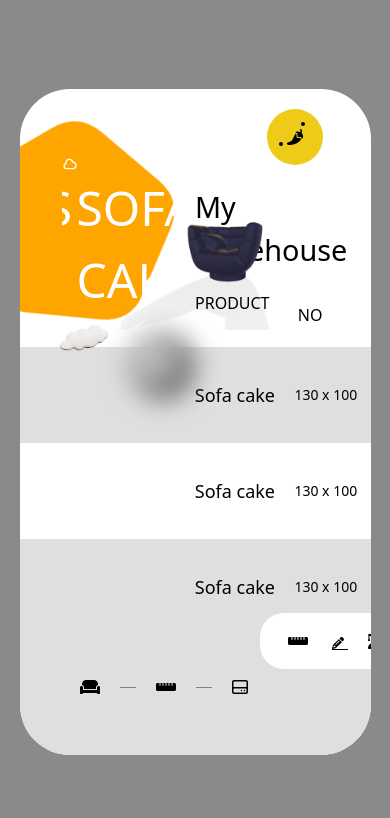
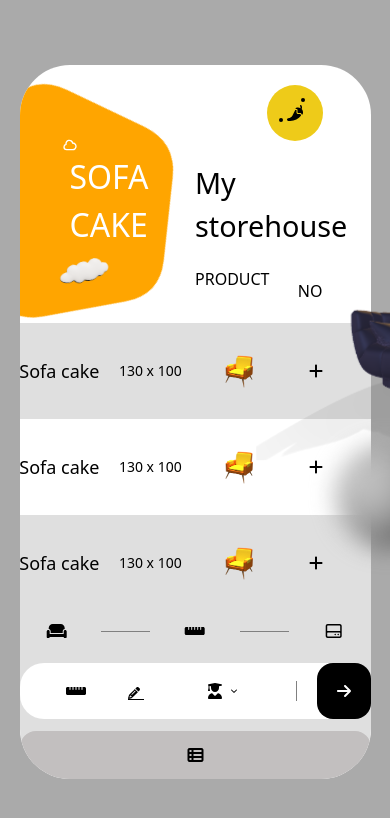
Before and after one commit to DevYemi/twitter-design-1, a React (Create React App) app: page / in a window 390 px wide. Shown: the top 818 px of the page. Built offline with nearby package versions, Linux system fonts and the light colour scheme.

Commit message:
fiexed animation bug

```diff
--- a/src/App.js
+++ b/src/App.js
@@ -1,7 +1,7 @@
 import { FontAwesomeIcon } from '@fortawesome/react-fontawesome';
 import { faPepperHot, faPlus, faCouch, faRulerHorizontal, faPencil, faUserGraduate, faAngleDown, faArrowRight, faTableList } from '@fortawesome/free-solid-svg-icons'
 import { CloudIcon } from '@heroicons/react/outline'
-import { datas, animatedImages } from './data'
+import { datas, decor } from './data'
 import './App.css';
 import { faHardDrive } from '@fortawesome/free-regular-svg-icons';
 import { animation } from './gsapAnimation';
@@ -10,13 +10,20 @@ import { useEffect } from 'react';
 function App() {
 
   useEffect(() => {
-    animation()
+    const resetAnimation = animation();
+
+    window.addEventListener('resize', resetAnimation)
+
+    return () => window.removeEventListener('resize', resetAnimation)
   }, [])
 
   return (
     <div className="App">
-      <div className="CONTAINER-WR relative bg-[#8a8a8a] flex justify-center items-center h-full">
+      {/* CONTAINER WRAPPER */}
+      <div className="CONTAINER-WR overflow-hidden relative bg-[#aaaaaa] flex justify-center items-center h-full">
         <div className="CONTAINER relative overflow-hidden flex flex-col max-w-[90%] bg-white rounded-[50px] flex-1 pt-5 ">
+
+          {/* CONTENT SECTION */}
           <section data-name="CONTENT">
             <div className='space-y-5'>
               <p className='relative py-4 px-5 rounded-full bg-[#EECB19] w-fit ml-auto mr-[3em]'>
@@ -33,7 +40,7 @@ function App() {
                   <p className='uppercase font-normal text-[1rem]'>no</p>
                 </div>
                 <div className='even:bg-[#dfdfdf] '>
-                  <div className='flex items-center pr-[3em] bg-inherit max-w-[50%] ml-auto '>
+                  <div className='flex items-center pr-[3em] bg-inherit max-w-[100%] ml-auto md:max-w-[50%] '>
                     <div className='flex-[0.85]'>
                       <div className=' overflow-x-hidden'>
                         <div data-type='ANIMATION-TEXT' className="relative flex">
@@ -57,7 +64,7 @@ function App() {
                   </div>
                 </div>
                 <div className='even:bg-[#dfdfdf] '>
-                  <div className='flex items-center pr-[3em] bg-inherit max-w-[50%] ml-auto '>
+                  <div className='flex items-center pr-[3em] bg-inherit max-w-[100%] ml-auto md:max-w-[50%] '>
                     <div className='flex-[0.85]'>
                       <div className=' overflow-x-hidden'>
                         <div data-type='ANIMATION-TEXT' className="relative flex">
@@ -81,7 +88,7 @@ function App() {
                   </div>
                 </div>
                 <div className='even:bg-[#dfdfdf] '>
-                  <div className='flex items-center pr-[3em] bg-inherit max-w-[50%] ml-auto '>
+                  <div className='flex items-center pr-[3em] bg-inherit max-w-[100%] ml-auto md:max-w-[50%] '>
                     <div className='flex-[0.85]'>
                       <div className=' overflow-x-hidden'>
                         <div data-type='ANIMATION-TEXT' className="relative flex">
@@ -107,14 +114,16 @@ function App() {
               </div>
             </div>
           </section>
+
+          {/* BLOB ANIMATION SECTION */}
           <section data-name="ANIMATION" className='absolute h-[78%] w-[49%] top-0 '>
             <div data-type="text" className=' absolute h-full w-full '>
-              <svg viewBox="0 0 500 500" width="500" height="500" fill='#2E2E47' data-type='ANIMATION-BLOB' className='relative top-[-39%] left-[-43%] rotate-[-7deg] w-[130%] h-[130%]'>
+              <svg viewBox="0 0 500 500" width="500" height="500" fill='#2E2E47' data-type='ANIMATION-BLOB' className='relative top-[-39%] left-[-43%] rotate-[-7deg] w-[150%] h-[130%] md:w-[130%]'>
                 <path d="M 203.434 58.092 Q 258.427 16.854 313.42 58.092 L 442.534 154.912 Q 497.526 196.15 476.521 262.875 L 427.204 419.533 Q 406.199 486.258 338.224 486.258 L 178.63 486.258 Q 110.655 486.258 89.65 419.533 L 40.333 262.875 Q 19.328 196.15 74.32 154.912 Z" data-bx-shape="n-gon 258.427 276.334 251.404 259.48 5 0.23 1@3e41021f" style={{ fill: 'inherit', stroke: 'inherit' }}></path>
               </svg>
               <div className='absolute left-[25%] top-[13%] text-white'>
                 <CloudIcon className='h-4 w-4' />
-                <div className='text-[3rem] uppercase max-w-[147px] overflow-x-hidden  ' >
+                <div className='text-[2rem] uppercase max-w-[147px] overflow-x-hidden md:text-[3rem] ' >
                   <ul data-type='ANIMATION-BLOBTEXT' className='relative space-x-3 block list-none whitespace-nowrap'>
                     {datas.map((data, i) => (
                       <li key={i} className='inline-block max-w-[142px] whitespace-normal'>{data.text}</li>
@@ -128,15 +137,15 @@ function App() {
             </div>
 
           </section>
-          <div className="icons flex justify-between bg-[#dfdfdf] rounded-b-[50px] px-[3em] py-[2em]">
+          <div className="icons flex justify-between space-y-3 flex-wrap flex-col bg-[#dfdfdf] rounded-b-[50px] md:p-[2em_3em] md:flex-row ">
             <div className='flex items-center h-fit'>
-              <FontAwesomeIcon icon={faCouch} className='p-3 cursor-pointer hover:bg-[#C2BFBF] rounded-2xl' />
-              <span data-name="dash" className='w-4 h-[1px] bg-[gray] mx-2' ></span>
-              <FontAwesomeIcon icon={faRulerHorizontal} className='p-3 cursor-pointer hover:bg-[#C2BFBF] rounded-2xl' />
-              <span data-name="dash" className='w-4 h-[1px] bg-[gray] mx-2'></span>
-              <FontAwesomeIcon icon={faHardDrive} className='p-3 cursor-pointer hover:bg-[#C2BFBF] rounded-2xl' />
+              <FontAwesomeIcon icon={faCouch} className='p-3 flex-1 cursor-pointer hover:bg-[#C2BFBF] rounded-2xl' />
+              <span data-name="dash" className='w-4 h-[1px] flex-1 bg-[gray] mx-2' ></span>
+              <FontAwesomeIcon icon={faRulerHorizontal} className='p-3 flex-1 cursor-pointer hover:bg-[#C2BFBF] rounded-2xl' />
+              <span data-name="dash" className='w-4 h-[1px] bg-[gray] flex-1 mx-2'></span>
+              <FontAwesomeIcon icon={faHardDrive} className='p-3 flex-1 cursor-pointer hover:bg-[#C2BFBF] rounded-2xl' />
             </div>
-            <div className='relative  flex items-center bg-white rounded-3xl pl-4 h-fit top-[-54px] flex-[0.4] max-w-[400px] '>
+            <div className='relative  flex items-center bg-white rounded-3xl pl-4 h-fit flex-[0.4] md:max-w-[400px] md:top-[-54px] '>
               <FontAwesomeIcon icon={faRulerHorizontal} className='p-3 flex-1 cursor-pointer hover:bg-[#C2BFBF] rounded-2xl' />
               <div className='p-3 relative flex-1 cursor-pointer hover:bg-[#C2BFBF] rounded-2xl'>
                 <FontAwesomeIcon icon={faPencil} className='h-3 w-3' />
@@ -152,17 +161,19 @@ function App() {
             <FontAwesomeIcon icon={faTableList} className='p-4 rounded-2xl bg-[#c2bfbf] cursor-pointer hover:bg-white' />
           </div>
         </div>
-        <div data-type='Animated-Images' className='absolute flex top-[-197px] left-[-30px]'>
-          <div data-type='hidden' className={`relative left-[-184px] max-h-[400px] max-w-[400px]`}>
-            <img src={datas[1].decor[0]} className={`max-w-full w-[300px] h-[300px] translate-x-[-30px] translate-y-[175px] blur-md object-contain`} alt="img" />
-            <img src={datas[1].url} className={`max-w-full w-[300px] h-[300px] translate-x-[-98px] translate-y-[8px] object-contain`} alt="img" />
-            <img src={datas[1].decor[1]} className={`max-w-full w-[300px] h-[300px] translate-x-[-29px] translate-y-[-130px] blur-md object-contain`} alt="img" />
+
+        {/* ANIMATED IMAGE SECTION */}
+        <section data-type='ANIMATED-IMGS' className='absolute flex top-[48px] left-[-289px] rounded-full w-[700px] h-[700px]'>
+          <div data-type='IMG-HIDDEN' className={`relative [animation-direction:reverse] left-[-100px] max-h-[400px] max-w-[400px]`}>
+            <img src={decor[0]} className={`max-w-full translate-x-[-37px] translate-y-[140px] w-[300px] h-[300px] blur-md object-contain`} alt="img" />
+            <img src={datas[1].url} data-type='HIDDEN-MAIN' className={`max-w-full w-[300px] scale-y-[-1] h-[300px] object-contain`} alt="img" />
+            <img src={decor[1]} className={`max-w-full translate-x-[65px] translate-y-[-146px] w-[300px] h-[300px] blur-md object-contain`} alt="img" />
           </div>
-          <div data-type='shown' className={`relative top-[180px] right-[7%] lg:right-[-21%] max-h-[400px] max-w-[400px]`}>
-            <img src={datas[0].url} className={`max-w-full w-[300px] h-[300px] translate-x-[-30px] translate-y-[118px] object-contain`} alt="img" />
-            <img src={datas[0].decor} className={`max-w-full w-[300px] h-[300px] translate-x-[-98px] translate-y-[-61px]  blur-md object-contain`} alt="img" />
+          <div data-type='IMG-SHOWN' className={`relative [animation-direction:reverse] right-[-200px] max-h-[400px] max-w-[400px]`}>
+            <img src={datas[0].url} data-type='SHOWN-MAIN' className={`max-w-full translate-x-[45px] translate-y-[150px] w-[300px] h-[300px] object-contain`} alt="img" />
+            <img src={decor[0]} className={`max-w-full translate-x-[22px] translate-y-[10px] w-[300px] h-[300px] blur-md object-contain`} alt="img" />
           </div>
-        </div>
+        </section>
       </div>
 
 
--- a/src/data.js
+++ b/src/data.js
@@ -3,7 +3,7 @@ const datas = [
         text: 'Blob sofa',
         url: '/img/sofa.png',
         size: '100 x 100',
-        decor: '/img/ballBlur.png',
+        decor: ['/img/ballBlur.png'],
         bgColor: '#2E2E47'
     }, {
         text: 'Herbs pobs',
@@ -21,22 +21,8 @@ const datas = [
     }
 ];
 const decor = [
-    '/img/ball2Blur.png',
     '/img/ballBlur.png',
     '/img/pillow.png',
-    '/img/bean.png'
 ]
-const animatedImages = [];
-function mergeImgDataWithDecor() {
-    for (let i = 0; i < datas.length; i++) {
-        const dataImg = datas[i];
-        const decorImg = decor[i];
-        animatedImages.push({ isDecor: true, url: decorImg })
-        animatedImages.push({ isDecor: false, url: dataImg.url });
 
-
-    }
-}
-mergeImgDataWithDecor();
-
-export { datas, animatedImages }
+export { datas, decor }
--- a/src/gsapAnimation.js
+++ b/src/gsapAnimation.js
@@ -6,7 +6,11 @@ export function animation() {
     // get all animation values
     const textAnimation = document.querySelectorAll('[data-type="ANIMATION-TEXT"]');
     const blobTextAnimation = document.querySelectorAll('[data-type="ANIMATION-BLOBTEXT"]');
-    const blobAnimation = document.querySelectorAll('[data-type="ANIMATION-BLOB"]');
+    const blobAnimation = document.querySelector('[data-type="ANIMATION-BLOB"]');
+    const animatedImgContainer = document.querySelector('[data-type="ANIMATED-IMGS"]');
+    let isMobile = window.screen.width < 760
+    console.log(window.screen.width)
+
 
     /**
      * Animation limit base on the data length with provision for the added first value that was added twice in the dom
@@ -14,34 +18,52 @@ export function animation() {
     const limit = datas.length + 1;
 
     // get the width to know the offset value
-    const textAnimationWidth = textAnimation[0].offsetWidth;
-    const blobTextAnimationWidth = blobTextAnimation[0].offsetWidth;
+    let textAnimationWidth = textAnimation[0].offsetWidth;
+    let blobTextAnimationWidth = blobTextAnimation[0].offsetWidth;
     let animationIndex = 0;
-    function animate(textValue, blobTextValue, duration) {
-        const tl = gsap.timeline({
-            defaults: { duration, ease: 'power4' },
+    let tl = null
+    function animate(textValue, blobTextValue, duration, delay) {
+        console.log(duration)
+        tl = gsap.timeline({
+            defaults: { duration, ease: 'power4', delay },
             onComplete: incrementAnimate
         });
-        let bgColor = datas[animationIndex]?.bgColor ? datas[animationIndex].bgColor : '#2E2E47'
+        let bgColor = datas[animationIndex]?.bgColor ? datas[animationIndex].bgColor : '#2E2E47';
+        let blobRotateValue = animationIndex === 0 ? animationIndex : 70;
 
         tl.to(textAnimation, { right: `${textValue}` }, 'same')
             .to(blobTextAnimation, { right: blobTextValue }, 'same')
-            .to(blobAnimation, { rotate: `+=${'100%'}`, fill: bgColor }, 'same')
+            .to(blobAnimation, { rotate: `+=${blobRotateValue}`, fill: bgColor }, 'same')
+            .to(animatedImgContainer, { rotate: `+=${animationIndex === 0 ? 0 : 180}`, display: isMobile ? 'none' : 'flex' }, 'same')
+
     }
 
     function incrementAnimate() {
+        // incrementAnimation Values
         ++animationIndex;
         let textValue = textAnimationWidth * animationIndex;
         let blobTextValue = blobTextAnimationWidth * animationIndex;
-        console.log()
+        console.log(animationIndex, textValue,)
         if (limit === animationIndex) {
-            console.log('ran')
             animationIndex = 0;
-            animate(0, 0, 0);
+            animate(0, 0, 0, 0);
         }
-        else animate(textValue, blobTextValue, 2);
+        else animate(textValue, blobTextValue, 2, 0);
 
     }
 
-    animate(0, 0, 2);
+    function resetAnimation() {
+        tl && tl.kill();
+        tl = null;
+        animationIndex = 0;
+        textAnimationWidth = textAnimation[0].offsetWidth;
+        blobTextAnimationWidth = blobTextAnimation[0].offsetWidth;
+        isMobile = window.screen.width < 760;
+        animate(0, 0, 0, 2)
+    }
+
+    // start animation for the first time
+    animate(0, 0, 0, 2);
+
+    return resetAnimation;
 };
--- a/src/index.js
+++ b/src/index.js
@@ -1,10 +1,7 @@
 import React from 'react';
-import ReactDOM from 'react-dom';
 import App from './App';
+import { createRoot } from 'react-dom/client';
 
-ReactDOM.render(
-  <React.StrictMode>
-    <App />
-  </React.StrictMode>,
-  document.getElementById('root')
-);
+const container = document.getElementById('root');
+const root = createRoot(container);
+root.render(<App />)
```
Also changed, not shown: src/App.css (+0 -7 lines).
